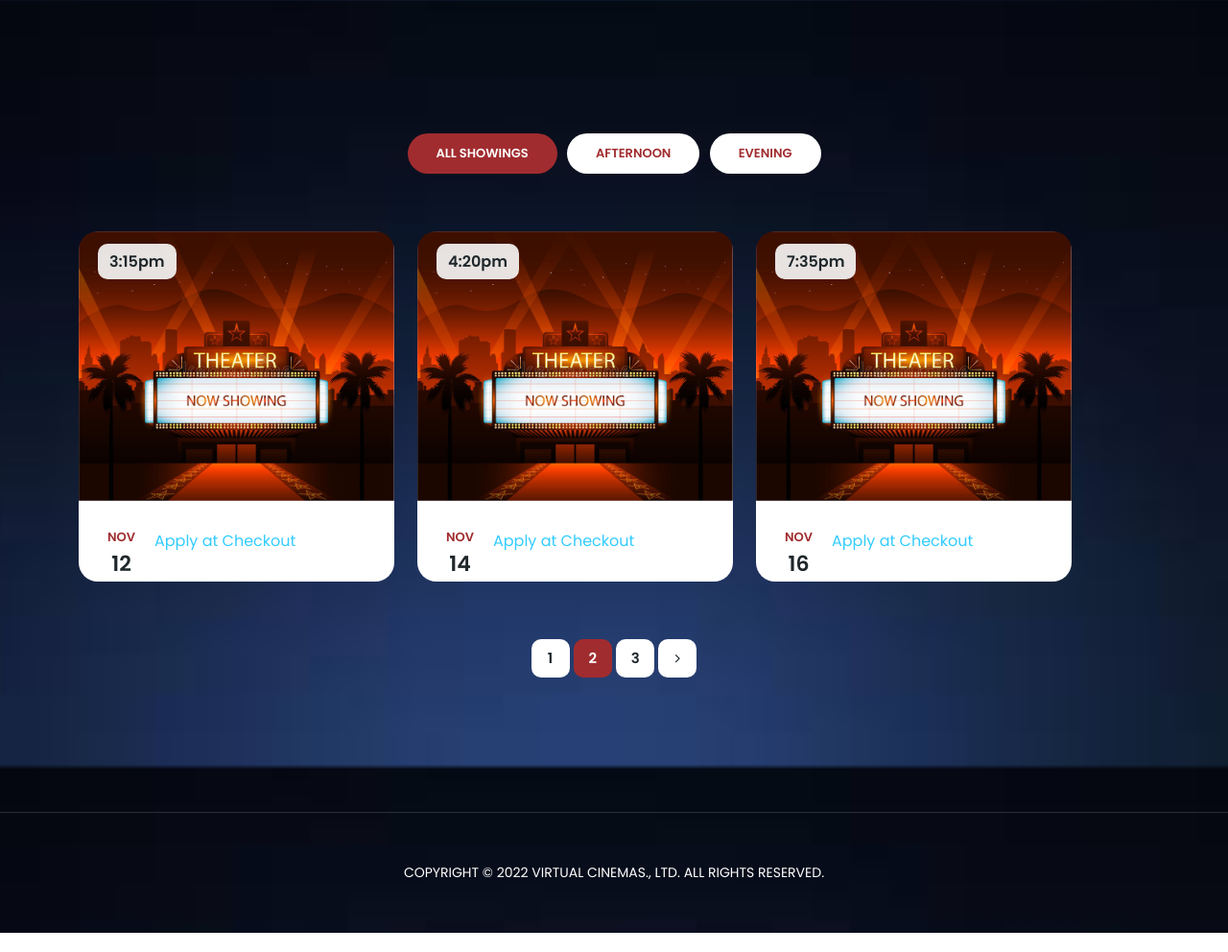
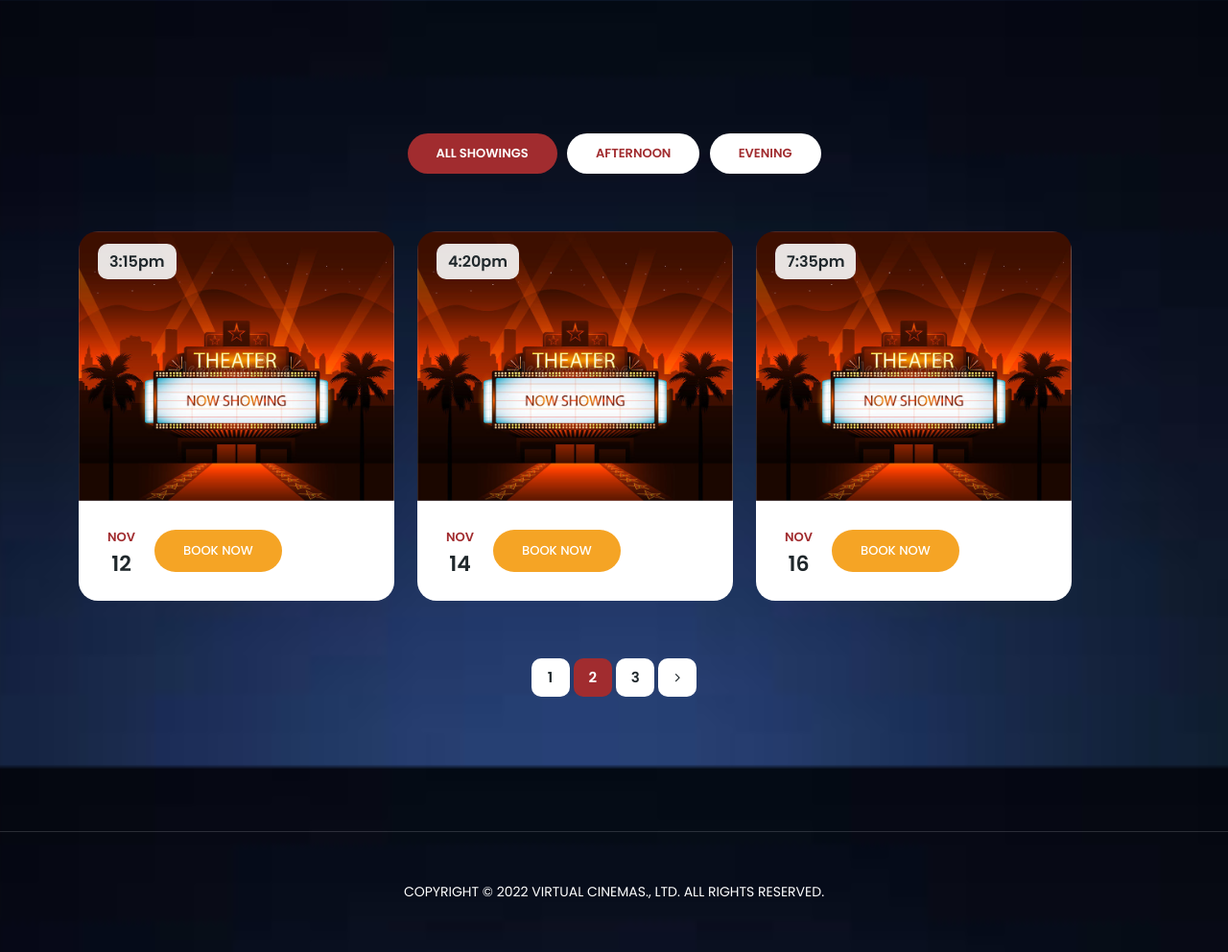
Before and after one commit to KaranFriends/Software_Engineering_Team_B8, a Flask app: page /movie_details in a window 1280 px wide. Shown: the part 1449-2441 px from the top of the page at 96% size. Run offline with Flask 2, Linux system fonts and the light colour scheme; some libraries are stand-ins or nearby versions.

Commit message:
movie detail navigation

```diff
--- a/cinema_project/templates/movie_details.html
+++ b/cinema_project/templates/movie_details.html
@@ -167,8 +167,8 @@
                         <h6>Nov <span>12</span></h6>
                       </div>
                       <div class="col-lg-12">
-                        <div class="main-button-blue">
-                          <a href="index.html">Apply at Checkout</a>
+                        <div class="main-button-yellow">
+                          <a href="seat_selection.html">Book Now</a>
                         </div>
                       </div>
                     </div>
@@ -187,13 +187,14 @@
                         <h6>Nov <span>14</span></h6>
                       </div>
                       <div class="col-lg-12">
-                        <div class="main-button-blue">
-                          <a href="index.html">Apply at Checkout</a>
+                        <div class="main-button-yellow">
+                          <a href="seat_selection.html">Book Now</a>
                         </div>
                       </div>
                     </div>
                   </div>
                 </div>
+                <div class="row">
                 <div class="col-lg-4 templatemo-item-col all soon">
                   <div class="meeting-item">
                     <div class="thumb">
@@ -207,13 +208,14 @@
                         <h6>Nov <span>16</span></h6>
                       </div>
                       <div class="col-lg-12">
-                        <div class="main-button-blue">
-                          <a href="index.html">Apply at Checkout</a>
+                        <div class="main-button-yellow">
+                          <a href="seat_selection.html">Book Now</a>
                         </div>
                       </div>
                     </div>
                   </div>
                 </div>
+              </div>
               </div>
             </div>
             <div class="col-lg-12">
```
Also changed, not shown: cinema_project/templates/assets/images/movie2.jpg (added).
